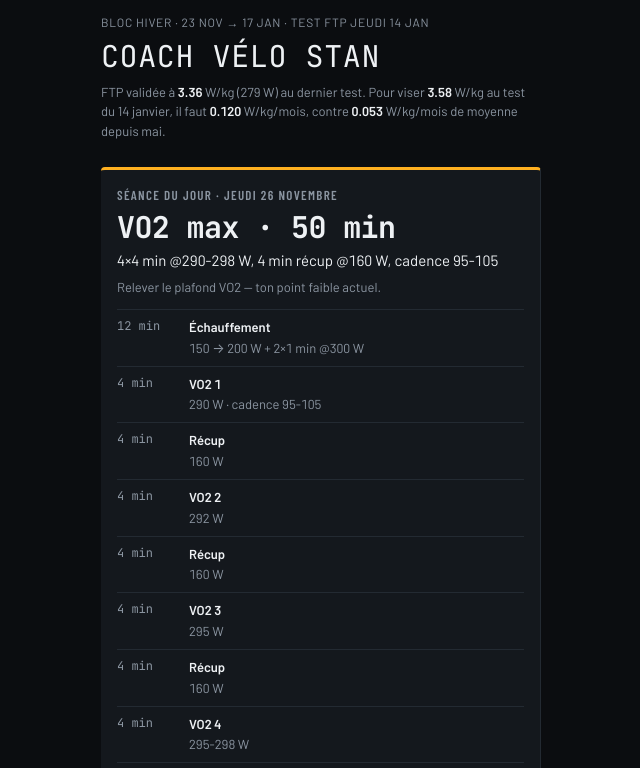
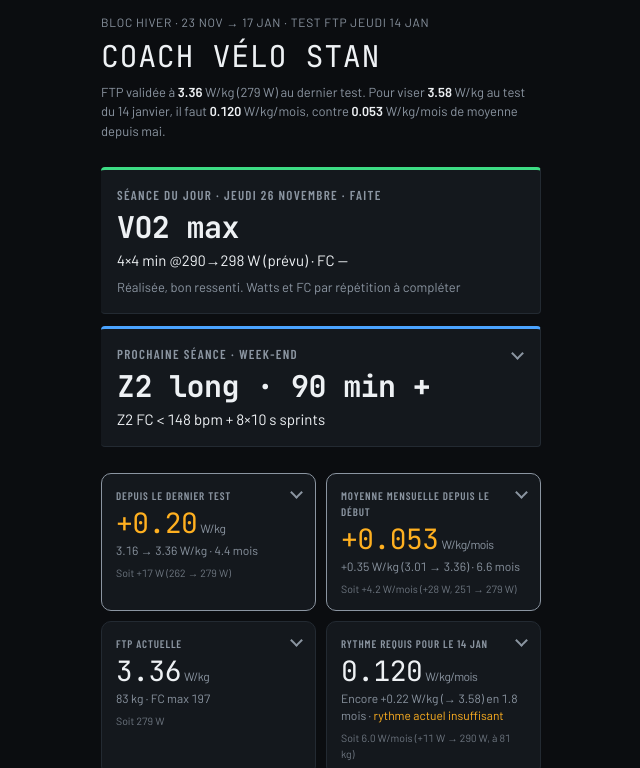
Before and after one commit to Stan-svg12/Coach-velo, a plain HTML site: page index.html in a window 1280 px wide. Shown: the top 768 px of the page, without its empty margins (319-959 px from the left). Drawn offline with Linux system fonts and the light colour scheme.

Commit message:
VO2 26 nov
Co-Authored-By: Claude Opus 5.5 <noreply@anthropic.com>
Claude-Session: https://claude.ai/code/session_01UdYK4DSHEs4YdN3hvNhibD

```diff
--- a/data.json
+++ b/data.json
@@ -312,6 +312,14 @@
  ],
  "seances": [
   {
+   "date": "2026-11-26",
+   "type": "VO2 max",
+   "puissance": "4×4 min @290→298 W (prévu)",
+   "fc": "—",
+   "tss": 55,
+   "note": "Réalisée, bon ressenti. Watts et FC par répétition à compléter"
+  },
+  {
    "date": "2026-11-24",
    "type": "SST",
    "puissance": "3×12 min @245→260 W",
--- a/index.html
+++ b/index.html
@@ -144,7 +144,7 @@ html,body{background:#0b0d10}
 .cv-card.tap .cv-label{padding-right:18px}.cv tr.tap td:nth-child(4){padding-right:22px!important}
 .cv-eq{opacity:.75;font-size:10.5px!important;margin-top:2px}
 .cv-big small{font-size:12px!important;white-space:nowrap}
-</style><script>window.CV_BUILD='1795691520';fetch('version.txt?t='+Date.now(),{cache:'no-store'}).then(r=>r.ok?r.text():null).then(t=>{t=t&&t.trim();if(t&&t!==window.CV_BUILD&&!location.search.includes('v='+t))location.replace(location.pathname+'?v='+t);}).catch(()=>{});</script></head><body><div id="dash-root">
+</style><script>window.CV_BUILD='1795699412';fetch('version.txt?t='+Date.now(),{cache:'no-store'}).then(r=>r.ok?r.text():null).then(t=>{t=t&&t.trim();if(t&&t!==window.CV_BUILD&&!location.search.includes('v='+t))location.replace(location.pathname+'?v='+t);}).catch(()=>{});</script></head><body><div id="dash-root">
 <style>
 .cv { display: flex; flex-direction: column; gap: var(--cds-gap-xl); font-family: var(--font-anthropic-sans); color: var(--color-fg); }
 .cv h1 { font-family: var(--font-anthropic-serif); font-weight: 400; font-size: var(--cds-font-size-title); margin: 0; text-wrap: balance; }
```
Also changed, not shown: version.txt.
